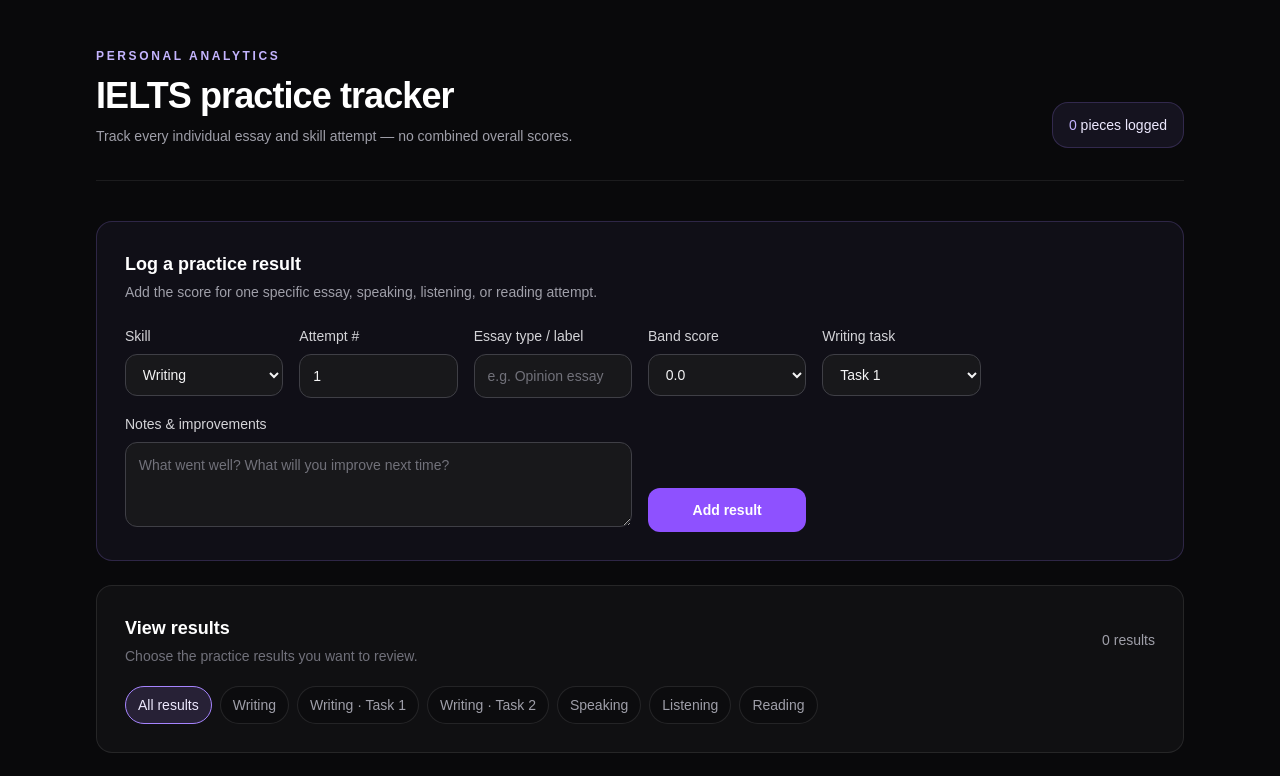
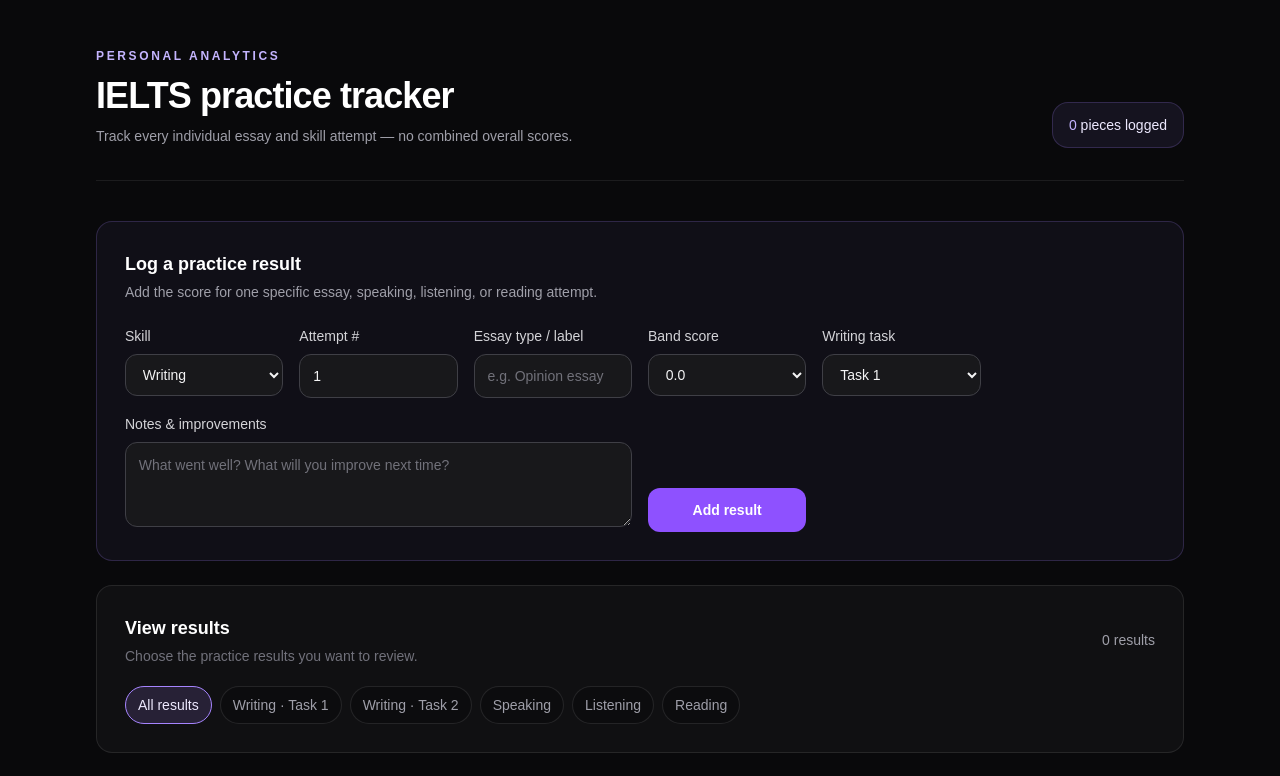
Before and after one commit to ConcreteSky/ielts-tracker, a Next.js app: page / in a window 1280 px wide. Shown: the top 776 px of the page. Built offline with nearby package versions, Linux system fonts and the light colour scheme.

Commit message:
Remove redundant writing filter

```diff
--- a/app/page.tsx
+++ b/app/page.tsx
@@ -38,7 +38,6 @@
 };
 const filters: { id: ResultFilter; label: string }[] = [
   { id: "All", label: "All results" },
-  { id: "Writing", label: "Writing" },
   { id: "Task 1", label: "Writing · Task 1" },
   { id: "Task 2", label: "Writing · Task 2" },
   { id: "Speaking", label: "Speaking" },
```
